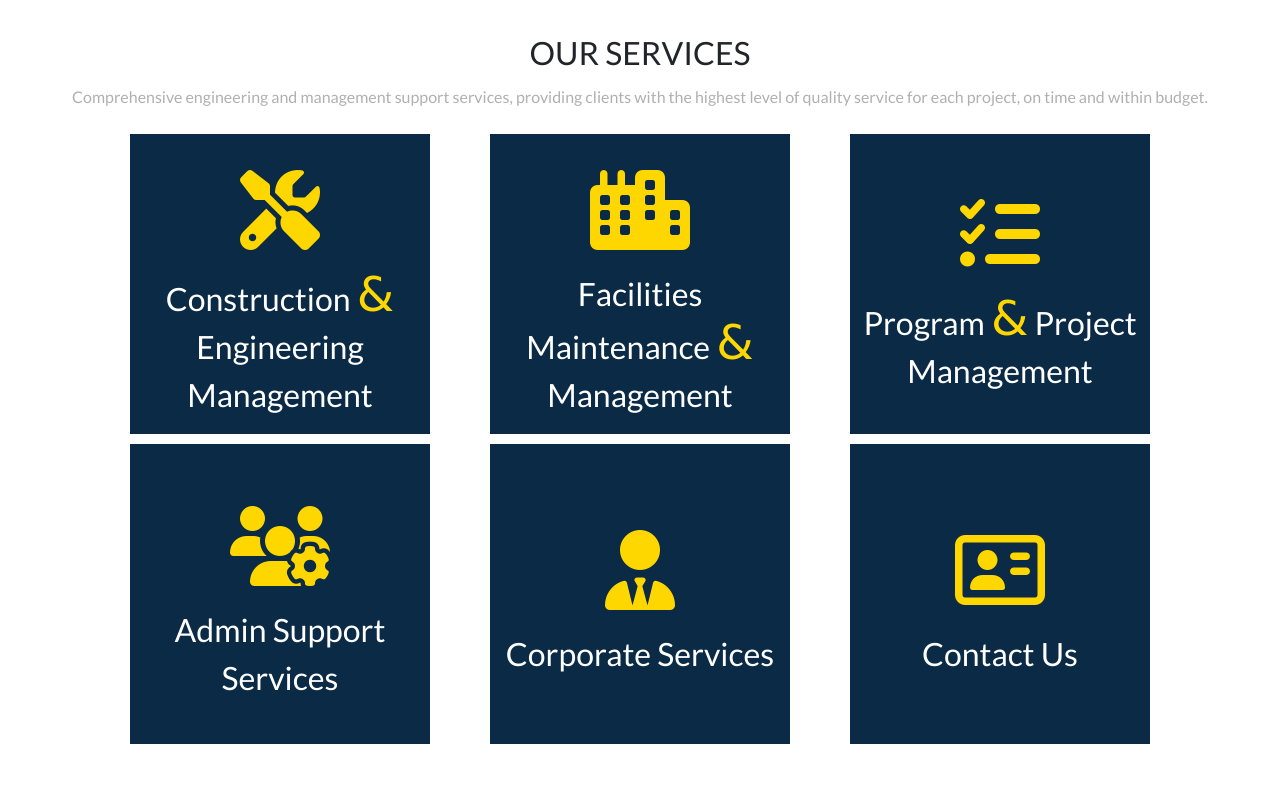
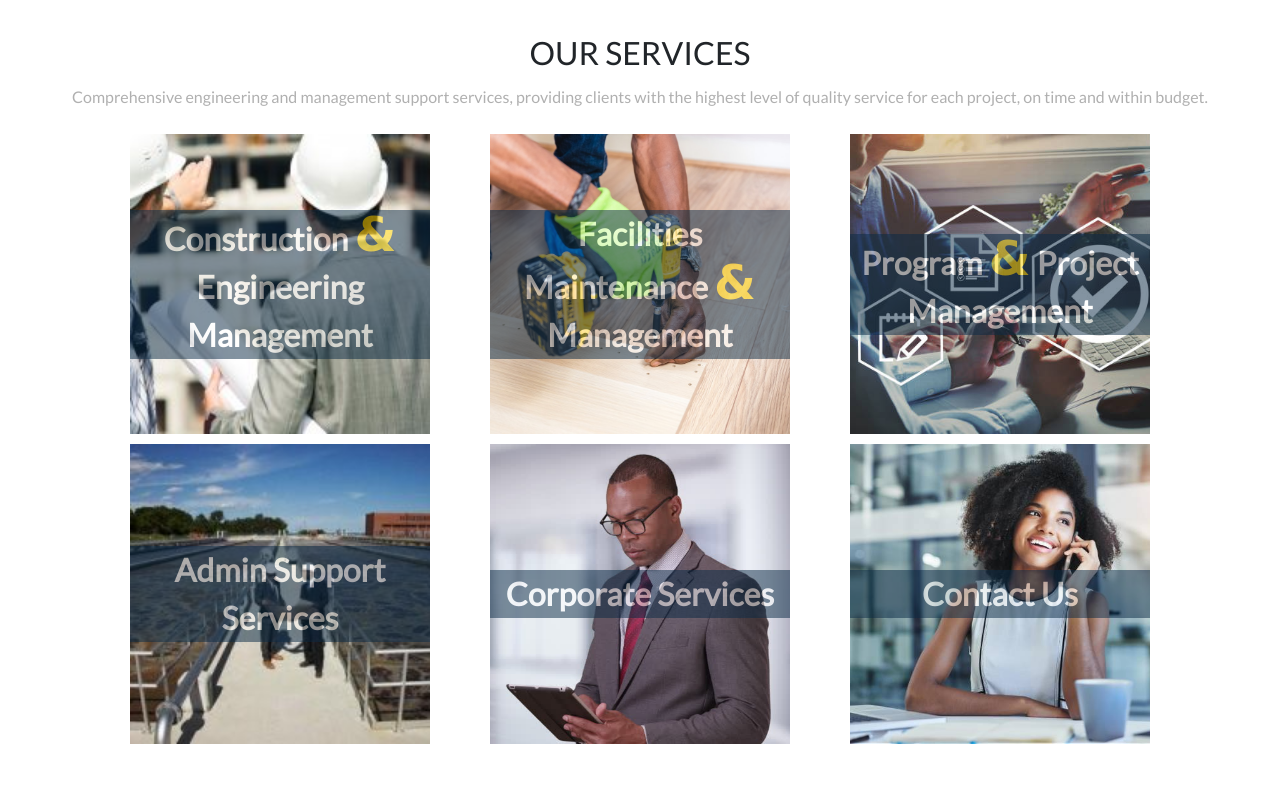
Before and after one commit to TraiLynne/JDOS, a website built with Parcel: page index.html in a window 1280 px wide. Shown: the part 700-1496 px from the top of the page. Built offline with nearby package versions, Linux system fonts and the light colour scheme; a web font is replaced by a local one.

Commit message:
CSS Edits

```diff
--- a/index.html
+++ b/index.html
@@ -118,7 +118,7 @@
             <div id='service-container'>
 
                 <div class='service' id='construction' data-toggle="modal"data-target="#constructionModal">
-                    <i class="fas fa-tools" ></i>
+                    <!-- <i class="fas fa-tools" ></i> -->
                     <h5>Construction <span style="font-family: 'MuseoModerno', cursive !important; font-size: 1.5em; color: gold;">&</span> Engineering Management</h5>
                 </div>
 
@@ -152,7 +152,7 @@
                 </div>
 
                 <div class='service' id='facilities' data-toggle="modal"data-target="#facilModal">
-                    <i class="fas fa-city"></i>
+                    <!-- <i class="fas fa-city"></i> -->
                     <h5>Facilities Maintenance <span style="font-family: 'MuseoModerno', cursive !important; font-size: 1.5em; color: gold;">&</span> Management</h5>
                 </div>
 
@@ -192,7 +192,7 @@
                 </div>
 
                 <div class='service' id='progProj' data-toggle="modal"data-target="#progModal">
-                    <i class="fas fa-tasks"></i>
+                    <!-- <i class="fas fa-tasks"></i> -->
                     <h5>Program <span style="font-family: 'MuseoModerno', cursive !important; font-size: 1.5em; color: gold;">&</span> Project Management</h5>
                 </div>
 
@@ -224,7 +224,7 @@
                 </div>
 
                 <div class='service' id='engineering' data-toggle="modal"data-target="#engineerModal">
-                    <i class="fas fa-users-cog"></i>
+                    <!-- <i class="fas fa-users-cog"></i> -->
                     <h5>Admin Support Services</h5>
                 </div>
 
@@ -255,7 +255,7 @@
                 </div>
 
                 <div class='service' id='corporate' data-toggle="modal"data-target="#engineerModal">
-                    <i class="fas fa-user-tie"></i>
+                    <!-- <i class="fas fa-user-tie"></i> -->
                     <h5>Corporate Services</h5>
                 </div>
 
@@ -285,9 +285,9 @@
                         </div>
                 </div>
 
-                <div class='service'>
+                <div class='service' id='contact'>
                     <a href='./contact/'>
-                        <i class="far fa-address-card"></i>
+                        <!-- <i class="far fa-address-card"></i> -->
                         <h5>Contact Us</h5>
                     </a>
                 </div>
@@ -360,7 +360,7 @@
 
                             <article class='second'>
                                 <div>
-                                    <img src="../img/projects/NY-Ave/NY-AVE-4.png" class='img-fluid' alt="">
+                                    <img src="./img/projects/NY-Ave/NY-AVE-4.png" class='img-fluid' alt=""/>
                                 </div>
                                 <div class="textBox">
                                     <h3>J-Dos Role</h3>
@@ -405,7 +405,7 @@
                         <div class="card-body">
                             <article>
                                 <div>
-                                    <img src="../img/projects/16thStreet/16th-st-1.jpg"  class='img-fluid' alt="">
+                                    <img src="../img/projects/16thStreet/16th-st-1.jpg" class='img-fluid' alt=""/>
                                 </div>
 
                                 <div class="textBox">
--- a/less/footer.less
+++ b/less/footer.less
@@ -49,8 +49,13 @@ footer {
                     align-self: center;
                 }
 
-                p {
+                a {
                     width: 65%;
+                    color: white;
+
+                    &:hover {
+                        color: gold;
+                    }
                 }
 
 
--- a/less/home.less
+++ b/less/home.less
@@ -88,22 +88,27 @@
                     width: 300px;
                     height: 300px;
                     margin: 5px auto;
-                    background-color: @blueBackground;
+                    // background-color: @blueBackground;
+                    // color: @blueBackground;
                     color: white;
 
                     text-align: center;
+                    font-weight: bold;
+                    cursor: pointer;
 
                     .flexBox(column, nowrap, center, center);
 
                     &:hover {
-                        background-color: transparent;
-                        color: black;
+                        // background-color: transparent;
+                        color: white;
                     }
 
                     @media @tablet {
                         // width: 30%;
                         margin: 5px;
                     }
+
+
 
 
 
@@ -119,6 +124,13 @@
                         align-self: center;
                         font-size: 2em;
                         line-height: 1.5em;
+                        background-color: @blueBackground;
+                        opacity: 50%;
+                        width: 100%;
+
+                        &:hover {
+                            opacity: 100%;
+                        }
                     }
 
                     a {
@@ -126,10 +138,51 @@
                         text-decoration: none;
 
                         &:hover {
-                            color: black;
+                            // color: black;
                             text-decoration: none;
                         }
                     }
+                }
+
+                #construction {
+                    background-image: url('../img/services/ConstructionManagement.jpg');
+                    background-repeat: no-repeat;
+                    background-size: cover;
+                    background-position: center;
+                }
+
+                #facilities {
+                    background-image: url('../img/services/facilities-maint.jpg');
+                    background-repeat: no-repeat;
+                    background-size: cover;
+                    background-position: center;
+                }
+
+                #progProj {
+                    background-image: url('../img/services/program_project_manage.jpg');
+                    background-repeat: no-repeat;
+                    background-size: cover;
+                }
+
+                #engineering {
+                    background-image: url('../img/services/JDos-Cape-05-2014--300x200.jpg');
+                    background-repeat: no-repeat;
+                    background-size: cover;
+                    background-position: center;
+                }
+
+                #corporate {
+                    background-image: url('../img/services/corp-services2.jpg');
+                    background-repeat: no-repeat;
+                    background-size: cover;
+                    background-position: center;
+                }
+
+                #contact {
+                    background-image: url('../img/services/contact.jpg');
+                    background-repeat: no-repeat;
+                    background-size: cover;
+                    background-position: center;
                 }
 
                 .modal {
--- a/less/services.less
+++ b/less/services.less
@@ -198,6 +198,11 @@
                             article {
                                 h2 {
                                     line-height: 1.5em;
+                                    color: black;
+                                }
+
+                                h3 {
+                                    color: black;
                                 }
 
                                 p {
```
Also changed, not shown: css/index.css, img/services/construct-cover.png (deleted), img/services/construct-default.png (deleted), img/services/contact.jpg (added), img/services/corp-cover.png (deleted), img/services/corp-default.png (deleted), img/services/eng-cover.png (deleted), img/services/eng-default.png (deleted), img/services/fac-cover.png (deleted), img/services/fac-default.png (deleted), img/services/pp-cover.png (deleted), img/services/pp-default.png (deleted), 3 other files.
